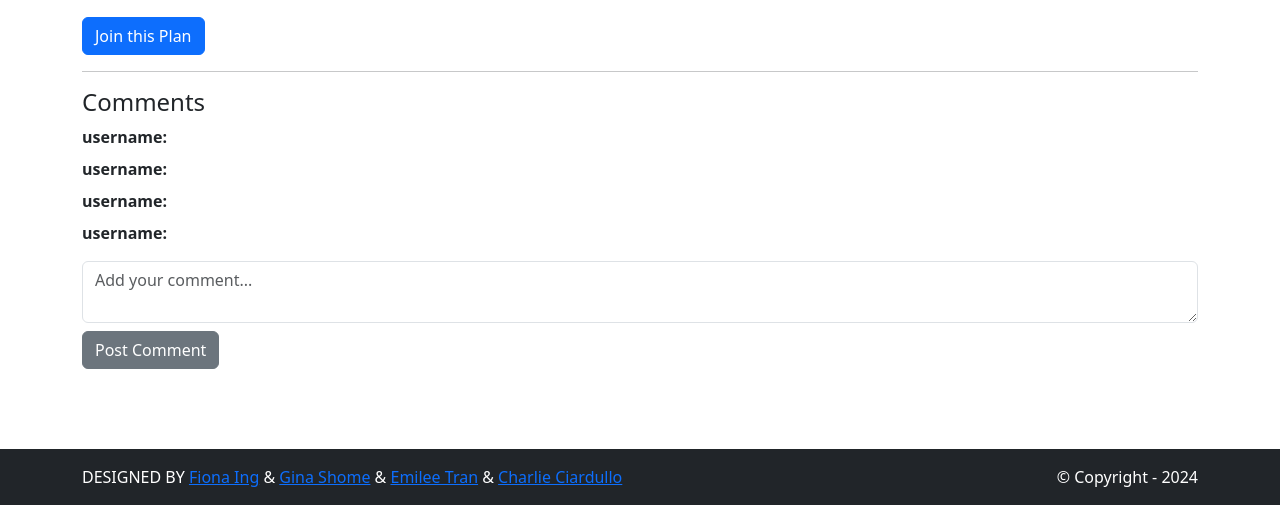
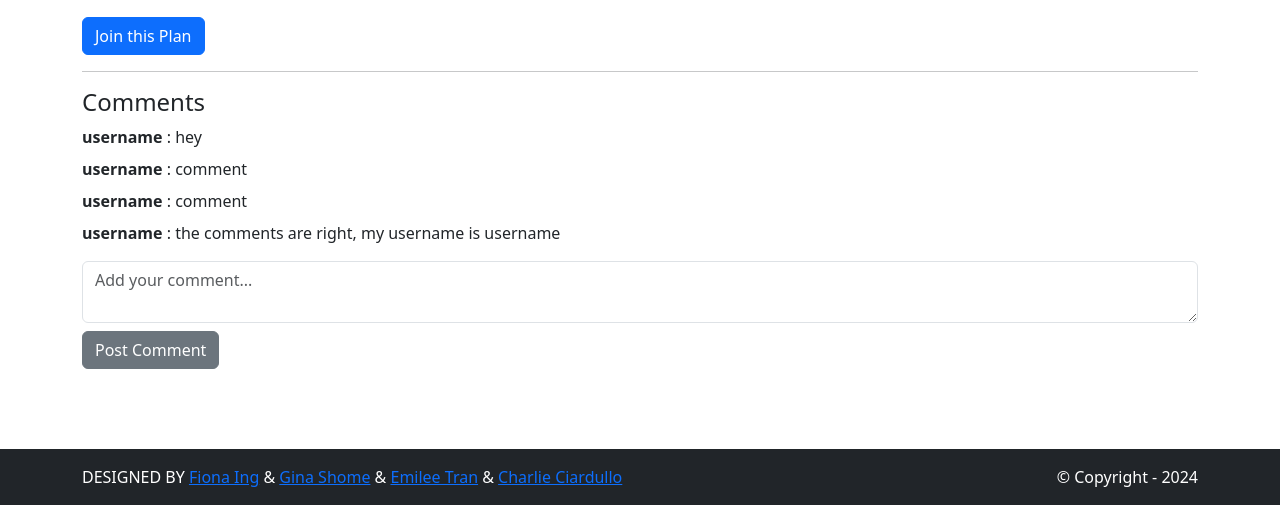
Before and after one commit to fionaing/mygration, a Django app: page /3/ in a window 1280 px wide. Shown: the part 295-800 px from the top of the page. Run offline with Django 5.2, Linux system fonts and the light colour scheme; a user stored in the database is signed in; data comes from the database, SQL or seed files in the repository; both versions use the stored data as it was after the commit; some libraries are stand-ins or nearby versions.

Commit message:
Enabled commenting, updates comment view and show.html, error messages, comment display cleaner, displays the comment, and specifies username

```diff
--- a/home/templates/home/show.html
+++ b/home/templates/home/show.html
@@ -25,8 +25,12 @@
 
   <h4>Comments</h4>
   {% for comment in template_data.comments %}
-    <div class="mb-2">
-      <strong>{{ comment.user.username }}:</strong> {{ comment.text }}
+    <div class="mb-2 {% if comment.user == user %}p-2 bg-light border rounded{% endif %}">
+      <strong>
+        {{ comment.user.username }}
+        {% if comment.user == user %}(You){% endif %}
+     </strong>:
+      {{ comment.comment }}
     </div>
   {% empty %}
     <p>No comments yet.</p>
--- a/home/views.py
+++ b/home/views.py
@@ -1,9 +1,9 @@
 from django.shortcuts import render, redirect, get_object_or_404
-
 from .forms import PlanForm
 from .models import Plan, Joined, Comment
 from django.contrib.auth.decorators import login_required
 from django.views.decorators.http import require_POST
+from django.contrib import messages
 
 def about(request):
     template_data = {}
@@ -123,3 +123,15 @@ def delete_plan(request, pk):
     plan = get_object_or_404(Plan, pk=pk, user=request.user)
     plan.delete()
     return redirect('accounts.plans')
+
+@login_required
+@require_POST
+def add_comment(request, id):
+    plan = get_object_or_404(Plan, id=id)
+    text = request.POST.get('text')
+    if text:
+        Comment.objects.create(user=request.user, plan=plan, comment=text)
+        messages.success(request, "Your comment was posted successfully!")
+    else:
+        messages.error(request, "You must write something to post a comment.")
+    return redirect('plan.show', id=id)
--- a/static/templates/base.html
+++ b/static/templates/base.html
@@ -43,6 +43,15 @@
       </div>
     </nav>
     <!-- Header -->
+    {% if messages %}
+  <div class="container mt-3">
+    {% for message in messages %}
+      <div class="alert {% if message.tags %}alert-{{ message.tags }}{% else %}alert-info{% endif %}" role="alert">
+        {{ message }}
+      </div>
+    {% endfor %}
+  </div>
+{% endif %}
 
     <div>
       {% block content %}
@@ -66,5 +75,18 @@
       </div>
     </section>
     <!-- Footer -->
+    <!-- Auto-hide Flash Messages after 3 seconds -->
+    <script>
+      setTimeout(function() {
+        const alerts = document.querySelectorAll('.alert');
+        alerts.forEach(alert => {
+          alert.style.transition = "opacity 0.5s ease";
+          alert.style.opacity = '0';
+          setTimeout(() => {
+            alert.remove();
+          }, 500);
+        });
+      }, 3000);
+    </script>
   </body>
 </html>
```
Also changed, not shown: db.sqlite3.
